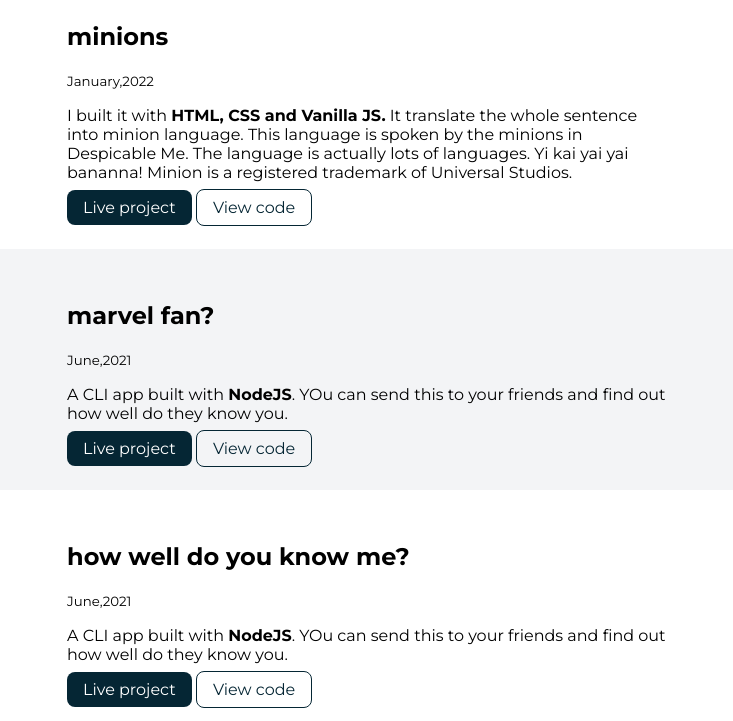
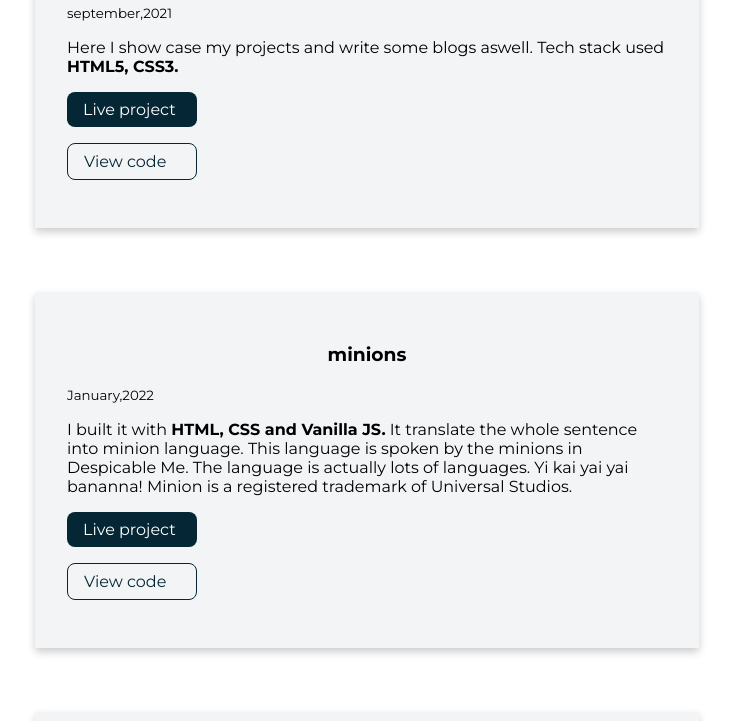
Before and after one commit to AdityaKumar74/Personal-Portfolio, a plain HTML site: page projects.html in a window 1280 px wide. Shown: the part 896-1617 px from the top of the page, without its empty margins (293-1026 px from the left). Drawn offline with Linux system fonts and the light colour scheme.

Commit message:
style: improved projects page

```diff
--- a/projects.html
+++ b/projects.html
@@ -37,7 +37,7 @@
         <li>
             <section class="section">
 
-                <div class="container container-center">
+                <div class="showcase-list container container-center card text">
                     <h1>Swedish Chef Talk</h1>
                     <small>Feb,2022</small>
                     <p>I built it with <strong>HTML, CSS and Vanilla JS.</strong> It translate the whole sentence into
@@ -57,9 +57,9 @@
 
 
         <li>
-            <section class="section ow">
+            <section class="section">
 
-                <div class="container container-center">
+                <article class="showcase-list container container-center card text">
                     <h1>Personal portfolio</h1>
                     <small>september,2021</small>
                     <p>Here I show case my projects and write some blogs aswell. Tech stack used <strong>HTML5,
@@ -70,14 +70,14 @@
                     <a class="link link-secondary" target="_blank"
                         href="https://github.com/AdityaKumar74/Personal-Portfolio.git">View code</a>
 
-                </div>
+                </article>
             </section>
 
         </li>
 
         <li>
             <section class="section">
-                <div class="container container-center">
+                <article class="showcase-list container container-center card text">
                     <h1>minions</h1>
                     <small>January,2022</small>
                     <p>I built it with <strong>HTML, CSS and Vanilla JS.</strong> It translate the whole sentence into
@@ -90,15 +90,15 @@
                     <a class="link link-secondary" target="_blank"
                         href="https://github.com/AdityaKumar74/talk-banana.git">View code</a>
 
-                </div>
+                </article>
             </section>
         </li>
 
 
 
         <li>
-            <section class="section ow">
-                <div class="container container-center">
+            <section class="section">
+                <div class="showcase-list container container-center card text">
                     <h1>marvel fan?</h1>
                     <small>June,2021</small>
                     <p>A CLI app built with <strong>NodeJS</strong>. YOu can send this to your friends and find out how
@@ -115,7 +115,7 @@
 
         <li>
             <section class="section">
-                <div class="container container-center">
+                <div class="showcase-list container container-center card text">
                     <h1>how well do you know me?</h1>
                     <small>June,2021</small>
                     <p>A CLI app built with <strong>NodeJS</strong>. YOu can send this to your friends and find out how
@@ -130,6 +130,7 @@
 
         </li>
 
+
     </ul>
 
 </body>
--- a/styles.css
+++ b/styles.css
@@ -18,8 +18,8 @@ hr {
 /** container **/
 
 .container {
-    padding-left: 1rem;
-    padding-right: 1rem;
+    padding-left: 2px;
+    padding-right: 16px;
 
 }
 
@@ -40,13 +40,20 @@ hr {
 .link-primary {
     background-color: var(--primary-color);
     border-radius: 0.5rem;
-    color: white
+    color: white;
+    display: block;
+    max-width: 130px;
+    margin: 1rem 1rem 1rem 0rem;
+
 }
 
 .link-secondary {
     color: var(--primary-color);
     border-radius: 0.5rem;
     border: 1px solid var(--primary-color);
+    display: block;
+    max-width: 130px;
+    margin: 1rem 1rem 1rem 0rem;
 }
 
 .link:hover {
@@ -121,9 +128,9 @@ hr {
     padding: 2rem;
 }
 
-/* .section h1 {
+.section h1 {
     text-align: center;
-} */
+}
 
 .ow {
     background-color: var(--off-white);
@@ -152,6 +159,16 @@ hr {
     padding-inline-start: 1px;
 }
 
+.showcase-list {
+    padding: 2rem;
+}
+
+.card {
+    box-shadow: 0 4px 8px 0 rgba(0, 0, 0, 0.2);
+    background-color: var(--off-white);
+
+}
+
 .temp {
     text-align: center;
     color: var(--primary-color);
```
